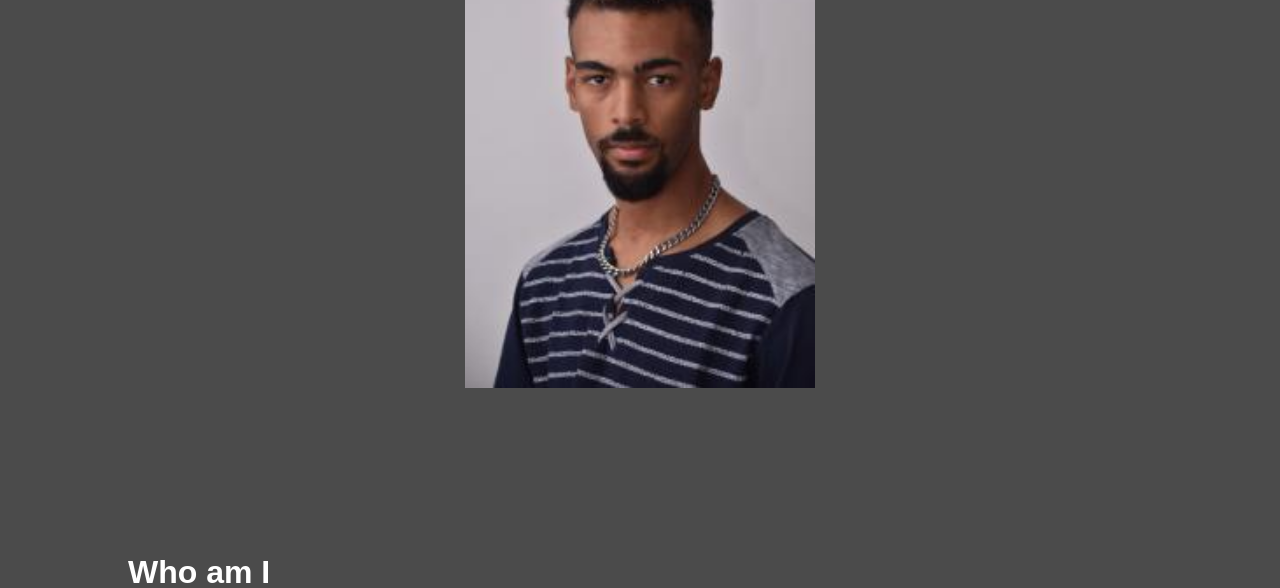
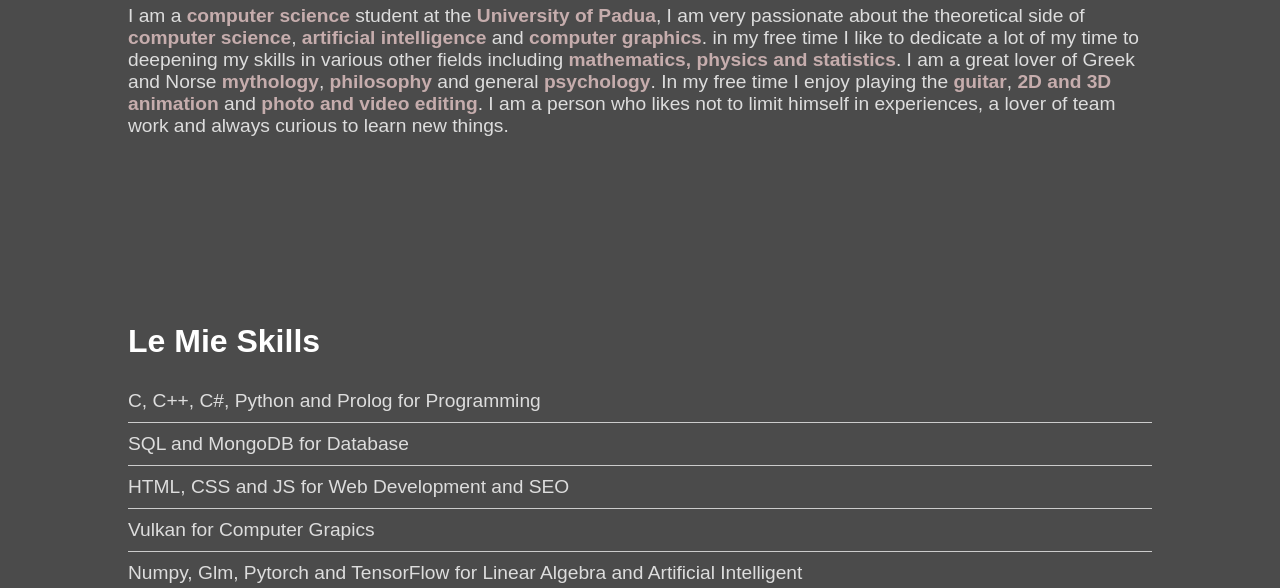
Before and after one commit to eghosa02/Portfolio, a plain HTML site: page index.html in a window 1280 px wide. Shown: the part 612-1200 px from the top of the page. Drawn offline with Linux system fonts and the light colour scheme.

Commit message:
Update index.html

```diff
--- a/index.html
+++ b/index.html
@@ -29,9 +29,6 @@
         <div class="container">
             <h2>Hi, my name is Eghosa Matteo Igbinedion Osamwonyi.</h2>
             <p>I'm passionate about all sorts of <strong>practical</strong> and <strong>theoretical knowledge</strong>, I am a <strong>lover of animation</strong>, editing and artificial intelligence.</p>
-            <div id="myImage">
-                <img src="images/Eghosa.jpg" alt="Eghosa Matteo Igbinedion Osamwonyi">
-            </div>
         </div>
     </section>
 
```
